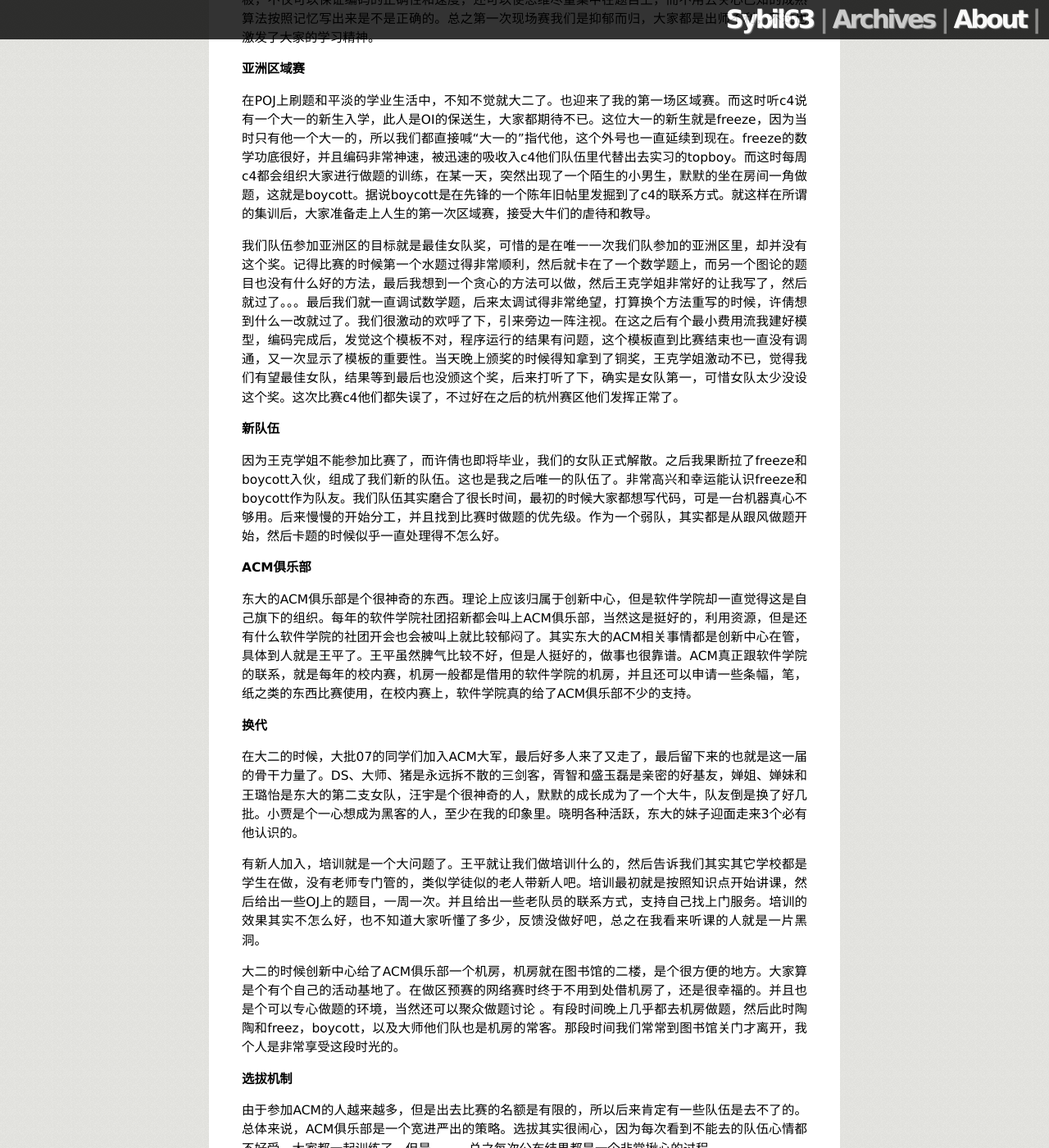
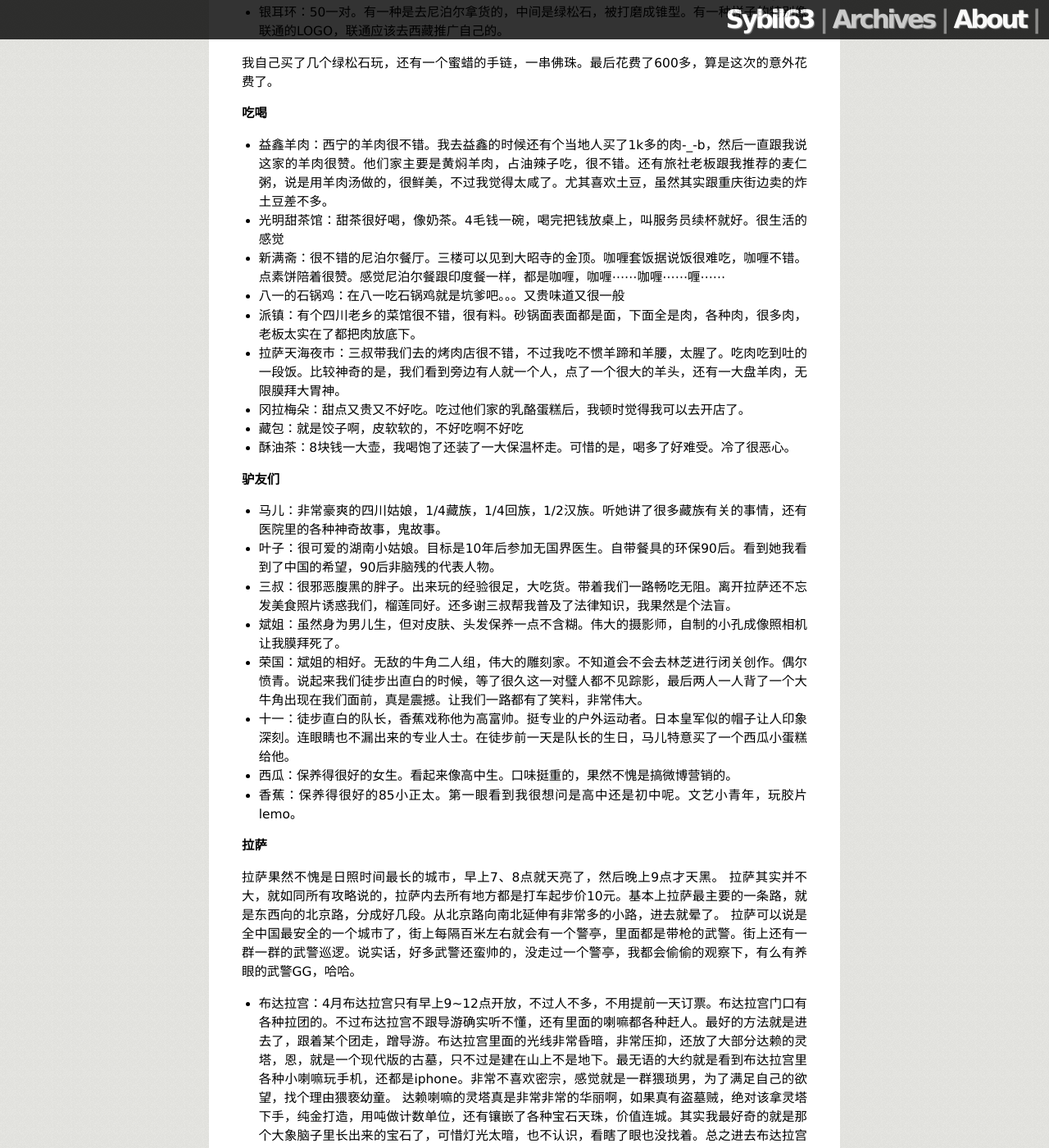
Before and after one commit to sybil63/sybil63-oldBlog-jekyll, a Jekyll site: the page built from index.html, in a window 1280 px wide and 1400 px high, scrolled down 1024 px. Shown: the whole window at 82% size. Built offline with Jekyll 4.4.1, drawn with Linux system fonts in a browser that asks for light colours; Markdown is read by kramdown in place of the engine named in the settings; some of the changed text lies outside the part shown.

Commit message:
MOD: new post

```diff
--- a/_posts/2012-04-18-ACM-memoir.md
+++ b/_posts/2012-04-18-ACM-memoir.md
@@ -38,7 +38,7 @@ ACM对于我来说是什么呢？可以获得快乐，填补大学生活空虚
 
 有新人加入，培训就是一个大问题了。王平就让我们做培训什么的，然后告诉我们其实其它学校都是学生在做，没有老师专门管的，类似学徒似的老人带新人吧。培训最初就是按照知识点开始讲课，然后给出一些OJ上的题目，一周一次。并且给出一些老队员的联系方式，支持自己找上门服务。培训的效果其实不怎么好，也不知道大家听懂了多少，反馈没做好吧，总之在我看来听课的人就是一片黑洞。
 
-大二的时候创新中心给了ACM俱乐部一个机房，机房就在图书馆的二楼，是个很方便的地方。大家算是个有个自己的活动基地了。在做区预赛的网络赛时终于不用到处借机房了，还是很幸福的。并且也是个可以专心做题的环境，当然还可以聚众做题讨论 。有段时间晚上几乎都去机房做题，然后此时陶陶和freez，boycott，以及大师他们队也是机房的常客。那段时间我们常常到图书馆关门才离开，我个人是非常享受这段时光的。
+大二的时候创新中心给了ACM俱乐部一个机房，机房就在图书馆的二楼，是个很方便的地方。大家算是个有个自己的活动基地了。在做区预赛的网络赛时终于不用到处借机房了，还是很幸福的。并且也是个可以专心做题的环境，当然还可以聚众做题讨论 。有段时间晚上几乎都去机房做题，然后此时陶陶和freeze，boycott，以及大师他们队也是机房的常客。那段时间我们常常到图书馆关门才离开，我个人是非常享受这段时光的。
 
 ## 选拔机制
 由于参加ACM的人越来越多，但是出去比赛的名额是有限的，所以后来肯定有一些队伍是去不了的。总体来说，ACM俱乐部是一个宽进严出的策略。选拔其实很闹心，因为每次看到不能去的队伍心情都不好受，大家都一起训练了，但是⋯⋯。总之每次公布结果都是一个非常揪心的过程。
--- /dev/null
+++ b/_posts/2012-04-23-tibet.md
@@ -0,0 +1,107 @@
+---
+published: true
+layout: post
+title: 西藏四月
+date: 2012-04-23 22:50
+comments: false
+categories: []
+---
+
+## 行程：
+* D1：北京——西宁
+* D2：益鑫羊肉午饭——东关大清真寺——西宁——拉萨
+* D3：1点到达拉萨——闲逛——某甜茶馆晚饭——闲逛——回旅社和穿珠子的小光头聊天
+* D4：布达拉宫——午饭——大昭寺——见驴友——光明甜茶馆——尼泊尔餐——闲逛——楼顶看布达拉宫聊天
+* D5：拉萨——八一——石锅鸡——门巴族的故事
+* D6：八一——派镇——午饭——徒步——直白村——晚饭——和店主一家唱歌喝酒
+* D7：直白村——徒步——派镇——午饭——江边散步——八一——路管局——晚饭
+* D8：八一——拉萨——色拉寺——八廓街——烤肉——冈拉梅朵——不知名小酒吧
+* D9：拉萨——西宁
+* D10：西宁——北京
+
+## 花费
+* 来回路费：到西宁机票630 + 进藏火车硬卧499 + 拉萨到西宁硬座219 + 西宁到北京机票490 = 1838
+* 各种门票：清真寺15 + 布达拉宫100 + 大昭寺80 + 色拉寺50 + 大峡谷150 = 395
+* 其他车费：各种打车费266 + 拉萨到八一来回280 + 八一到派镇60 = 606
+* 食宿：688
+* 合计：3527
+
+## 购物
+路上我们认识了一个多次入藏的老驴，也就是邪恶的三叔。三叔认识以前来的时候机缘巧合认识一个藏族姑娘卓玛，就带我们去购物了，所谓的不被坑购物。据说这位卓玛的男朋友是一个很帅的武警，可惜我们无缘得见。我就写下卓玛那里东西的大概价格吧，都是真货的价格大约就这样，假的就不知道了。不会认
+
+* 佛珠：这边比较好的佛珠大约60~80一串，目测应该不是本地的。
+* 绿松石：假的很多，都是染色的，据说暴力的拿石头在地上磨就掉色了。新的绿松石很便宜，机器打磨的那种，10~20/g，老的绿松石根据品质价格不同，30、50、80/g的都有。据说老的绿松石有神奇的效果，但是老的石头不就是被人戴的时间比较长么，买个新的戴个几十年也老了。。。这个神奇的效果让我不由得想到，被鬼魂附身了么？
+* 蜜蜡：比较好看的蜜蜡手链，就是珠子很透亮的那种，100一个的样子。品质差的50。还有蜜蜡的佛珠也是100的样子。当然都是新的蜜蜡，老蜜蜡什么的没看到。蜜蜡的石头称量大约是15/g。
+* 银耳环：50一对。有一种是去尼泊尔拿货的，中间是绿松石，被打磨成锥型。有一种样子的特别像联通的LOGO，联通应该去西藏推广自己的。
+
+我自己买了几个绿松石玩，还有一个蜜蜡的手链，一串佛珠。最后花费了600多，算是这次的意外花费了。
+
+## 吃喝
+* 益鑫羊肉：西宁的羊肉很不错。我去益鑫的时候还有个当地人买了1k多的肉-_-b，然后一直跟我说这家的羊肉很赞。他们家主要是黄焖羊肉，占油辣子吃，很不错。还有旅社老板跟我推荐的麦仁粥，说是用羊肉汤做的，很鲜美，不过我觉得太咸了。尤其喜欢土豆，虽然其实跟重庆街边卖的炸土豆差不多。
+* 光明甜茶馆：甜茶很好喝，像奶茶。4毛钱一碗，喝完把钱放桌上，叫服务员续杯就好。很生活的感觉
+* 新满斋：很不错的尼泊尔餐厅。三楼可以见到大昭寺的金顶。咖喱套饭据说饭很难吃，咖喱不错。点素饼陪着很赞。感觉尼泊尔餐跟印度餐一样，都是咖喱，咖喱⋯⋯咖喱⋯⋯喱⋯⋯
+* 八一的石锅鸡：在八一吃石锅鸡就是坑爹吧。。。又贵味道又很一般
+* 派镇：有个四川老乡的菜馆很不错，很有料。砂锅面表面都是面，下面全是肉，各种肉，很多肉，老板太实在了都把肉放底下。
+* 拉萨天海夜市：三叔带我们去的烤肉店很不错，不过我吃不惯羊蹄和羊腰，太腥了。吃肉吃到吐的一段饭。比较神奇的是，我们看到旁边有人就一个人，点了一个很大的羊头，还有一大盘羊肉，无限膜拜大胃神。
+* 冈拉梅朵：甜点又贵又不好吃。吃过他们家的乳酪蛋糕后，我顿时觉得我可以去开店了。
+* 藏包：就是饺子啊，皮软软的，不好吃啊不好吃
+* 酥油茶：8块钱一大壶，我喝饱了还装了一大保温杯走。可惜的是，喝多了好难受。冷了很恶心。
+
+## 驴友们
+* 马儿：非常豪爽的四川姑娘，1/4藏族，1/4回族，1/2汉族。听她讲了很多藏族有关的事情，还有医院里的各种神奇故事，鬼故事。
+* 叶子：很可爱的湖南小姑娘。目标是10年后参加无国界医生。自带餐具的环保90后。看到她我看到了中国的希望，90后非脑残的代表人物。
+* 三叔：很邪恶腹黑的胖子。出来玩的经验很足，大吃货。带着我们一路畅吃无阻。离开拉萨还不忘发美食照片诱惑我们，榴莲同好。还多谢三叔帮我普及了法律知识，我果然是个法盲。
+* 斌姐：虽然身为男儿生，但对皮肤、头发保养一点不含糊。伟大的摄影师，自制的小孔成像照相机让我膜拜死了。
+* 荣国：斌姐的相好。无敌的牛角二人组，伟大的雕刻家。不知道会不会去林芝进行闭关创作。偶尔愤青。说起来我们徒步出直白的时候，等了很久这一对璧人都不见踪影，最后两人一人背了一个大牛角出现在我们面前，真是震撼。让我们一路都有了笑料，非常伟大。
+* 十一：徒步直白的队长，香蕉戏称他为高富帅。挺专业的户外运动者。日本皇军似的帽子让人印象深刻。连眼睛也不漏出来的专业人士。在徒步前一天是队长的生日，马儿特意买了一个西瓜小蛋糕给他。
+* 西瓜：保养得很好的女生。看起来像高中生。口味挺重的，果然不愧是搞微博营销的。
+* 香蕉：保养得很好的85小正太。第一眼看到我很想问是高中还是初中呢。文艺小青年，玩胶片lemo。
+
+## 拉萨
+拉萨果然不愧是日照时间最长的城市，早上7、8点就天亮了，然后晚上9点才天黑。
+拉萨其实并不大，就如同所有攻略说的，拉萨内去所有地方都是打车起步价10元。基本上拉萨最主要的一条路，就是东西向的北京路，分成好几段。从北京路向南北延伸有非常多的小路，进去就晕了。
+拉萨可以说是全中国最安全的一个城市了，街上每隔百米左右就会有一个警亭，里面都是带枪的武警。街上还有一群一群的武警巡逻。说实话，好多武警还蛮帅的，没走过一个警亭，我都会偷偷的观察下，有么有养眼的武警GG，哈哈。
+
+* 布达拉宫：4月布达拉宫只有早上9~12点开放，不过人不多，不用提前一天订票。布达拉宫门口有各种拉团的。不过布达拉宫不跟导游确实听不懂，还有里面的喇嘛都各种赶人。最好的方法就是进去了，跟着某个团走，蹭导游。布达拉宫里面的光线非常昏暗，非常压抑，还放了大部分达赖的灵塔，恩，就是一个现代版的古墓，只不过是建在山上不是地下。最无语的大约就是看到布达拉宫里各种小喇嘛玩手机，还都是iphone。非常不喜欢密宗，感觉就是一群猥琐男，为了满足自己的欲望，找个理由猥亵幼童。
+达赖喇嘛的灵塔真是非常非常的华丽啊，如果真有盗墓贼，绝对该拿灵塔下手，纯金打造，用吨做计数单位，还有镶嵌了各种宝石天珠，价值连城。其实我最好奇的就是那个大象脑子里长出来的宝石了，可惜灯光太暗，也不认识，看瞎了眼也没找着。总之进去布达拉宫看看他们住的地方，听导游讲讲故事还是不错的。而且布达拉宫里有仓央嘉措的塑像，仔细看了下，还蛮帅的，难怪绯闻缠身。
+
+* 大昭寺：进去就是看看传说中的释迦摩尼12岁等身象。确实很金碧辉煌，不过又是一个灯光昏暗压抑的地方，而我不喜欢灯光昏暗的地方。又是各种宗教壁画的塑像，到哪里都能看到四大天王。。。好多人去参拜释迦摩尼的佛像，还有喇嘛拿手机拍照，不是说不许拍照的嘛？并且我个人觉得很搞笑的是，导游一边跟我们说，藏族人不像内地人一样求今生的荣华富贵，只求来生。一边遇到哪个佛就说这个可以保佑啥啥啥，你们可以拜拜，导游也跟内地人入乡随俗了么。在这里听说了文成公主和尼泊尔的迟尊公主都没有后代留下来，果然是政治啊。另一个知识的普及是，原来文成公主是第n号小老婆，顿时觉得再也不相信爱情了。
+
+* 色拉寺：终于有一个不昏暗暗的寺庙的感觉，可能是因为都没进房间里吧。色拉寺也是建在山上的，只是半山腰的位置而已，山顶是一个天葬台，不知道为什么这么多人想看天葬，是因为不许看的原因么？要看某种动物肢解人类并吃掉，去看恐怖片就好了嘛。从山脚往上走到色拉寺，路边都是单独的小院落，应该都是喇嘛们居住的地方。色拉寺的辩经场其实不大，辩经场被几棵大树笼罩，每当太阳变换位置的时候，树影也跟着变化，非常漂亮。这里来了好多的外国人，各种拍照啊，谁说外国人都是用眼睛看的，赤果果的胡说啊。不知道是不是语言不通的关系，喇嘛说的不许进场地拍照嘛，好多外国人直接跑到中间去了，汗颜。
+
+其实拉萨这边很多当地的藏族人还是挺好的，也没有什么敌意。问路什么的都很热情的。不过四川人确实很多，连在车上看到一个长相非常西藏的大姐都是四川人。记得当时饿了随便进了一个茶馆吃东西。我本来只要了5个藏包，结果老板还送了5个，真是好人啊，大约是老板看我挺饿的，怕我吃不饱吧，哈哈。
+
+拉萨这边其实跟内地发展中的小城市很像了，唯一的区别是大家对宗教的狂热吧。我最大的疑问就是，每天这么多的游客去寺庙，这些喇嘛们还有心思修行么。
+
+拉萨这边的物价挺高的，接近北京了。因为高海拔地区，所以工资也高。还因为缺氧，所以上去后脑子容易糊掉，智商下降。我不得不想，是不是因为海拔高人们没那么多鬼心思，所以特别容易相信一些宗教的东西。
+
+
+## 林芝
+由于前段时间川藏线出了车祸，所以现在从拉萨到林芝都是限速的。以前只走5、6小时的路程，现在要走8~10个小时。而从八一到派镇大约4、5个小时，一路上的风景非常美丽。
+
+其实我是为了南迦巴瓦而去的。幸运的是能看到南迦巴瓦，不幸的是只能看到一点点山峰和一点点时间。不过也算有缘了，因为那几天都是大阴天，雾气还特别重。林芝的桃花确实很美，而且不是稀稀拉拉的一棵一棵，而是漫山遍野成林的桃树。一大片一大片的桃花诱惑人心。虽然天阴拍不出来，但是峡谷里遍地的桃花伴随着碧玉般雅鲁藏布江，在雪山的存托下就像世外桃源一般，神秘而不可侵犯。
+
+虽然八一有个桃花节，还搞了个桃花村，但实际上在八一周围，所有的村子都可以称作桃花村，没到一个村落都有成片的桃林。据去了桃花村的三叔说，桃花村还不如八一到派镇路上的村子。
+
+从八一到派镇是伴随着尼洋河走，走到一半的地方，尼洋河汇入雅鲁藏布江，河水就从天蓝变成了碧绿。而河边的沙子洁白细腻，非常美丽。河中央会有一片一片的沙地，据说是冬天水退去的时候，风把河岸上的细沙吹到河中央行程的，偶尔河中央的沙地上还会有树林。同行的男生在说，这里好适合拍婚纱照。
+
+从八一到派镇都属于雅鲁藏布江大峡谷景区，需要买门票。徒步票是150，4月前半价。全票是460的样子，包括什么景区车，船票。这里的门票真是坑爹，这种恶心的旅游部门，随便搞个栅栏乱收费的行为真是令人发指。逃票其实是可以逃的，只是不能在景区门口下车，在到了派镇就立刻下车沿着江边走进去就行了。但是需要特别注意周边没有当地的人，因为三叔他们逃票的时候被当地的人看到了，直接带着景区管理人就下来抓他们上去买票了，可怜三叔还特意脱了冲锋衣低调行走。
+
+徒步到直白村非常需要驱蚊药水。一路上都是蚊子，确切的说是苍蝇围着转，一不小心就补充蛋白质了。徒步的路还是很好走的，都是水泥路，少了点走小路的乐趣。这一路都是沿着雅鲁藏布江走的，感觉非常好，如果没有苍蝇。南迦巴瓦是在徒步的右手边，要走到观景台之后才能看到。不靠谱的某黑导游看到雪山就跟我说这是南迦巴瓦，也不知道有多少不知名雪山被迫改名。
+
+南迦巴瓦是意思直指天空的长矛，不知道为什么，第一次听到南迦巴瓦这个名字我就想看看这座雪山。南迦巴瓦的主峰非常锋利，尖锐，是个美丽的三角形。在阳光的照耀下金光闪闪，所以大家才这么喜欢看日照金山吧。很想看一次完整的南迦巴瓦。我以后还会再去的，下次去就徒步进墨脱了。
+
+直白村就在南迦巴瓦的山脚，可惜到了直白村，山峰已经隐藏在雾气之中。从直白再往里一直走，就能到墨脱。十一讲了一个很可怕的关于生活在墨脱的门巴族的故事，据说因为林芝这边都是流放的藏族，所以都不是什么很善良的人，而门巴族就是这群不善份子之一。他们精通下毒，并且是传女不传男。如果门巴族的女人，看到你是一个幸福的人，那么她们会对你下毒，并偷走你的幸福(虽然我不知道这个偷走算不算毒死）。总之一路上，我和马儿只要看到藏族的女人，都会相望无言。
+
+## 思绪
+马儿说来西藏的不然是失恋的，不然是寻找信仰的，不然就是装13的，哈哈。其实还有一种是没事找事的。
+西藏的事情听说过太多太多，被各种神化，各种人来了之后说受到了不少的震撼，心灵被洗礼了。
+来了之后，我果然又一次无比认真的认识到，我果然是个俗人，连西藏都洗礼不了了。
+
+对于藏族人对宗教的狂热追求，信仰，我感到理解不能。尤其不能理解的是，转了很多圈就开悟了？就成佛了？拜了寺庙把钱都捐给寺庙了就升华了？总觉得求神拜佛浪费这么多时间精力，还不如去植树造林来得实际。真要造福人类就做一个环保主义者或许更好吧。
+
+虽然宗教自古以来就是统治的强力工具，但不能否认的是，大部分宗教最初应该是承载着创始人的美好愿望诞生的。
+宗教信仰的好处也很多，比如给了人生活的目标，不会迷茫，不会空虚。比如大多数宗教原本宣扬的东西都是好的，道德的，诚心信仰就能塑造出一个个道德的楷模。又比如一些宗教典故里含有人生的哲理，熟读常思可以提高人们的思想境界。还有很多其他的好处，比如稳定社会治安等等。当然，坏处也不少，比如使人们把一切都依靠一个虚无的神，而失去了对自己的把握。也比如人们把一切不能求解的问题都归于命运，而不去深思。
+宗教因为不是完美的，遭到统治阶级的利用。砍掉了一些东西，加入了一些东西，进行了改造。也不由得让我想起了媒体的功能，让人看到事实，只是隐藏一部分重要的内容，误导人们的判断。
+
+对我来说，如果有自己的目标，自己的追求，自己理想的世界，并为之努力的话，有没有宗教，信不信宗教都无所谓。但是要找到为之兴奋的目标，其实是很难的。宗教的好处是，不用自己去寻找，他们已经帮忙找到了。或许我追求的目标会随着时间的改变而变化，也或许我会发觉我追求的东西一文不值，但没有什么好害怕担心的，只要对自己没有什么遗憾就好，不会后悔我没有勇气走下去就好。
```
Also changed, not shown: other parts of _posts/2012-04-18-ACM-memoir.md (+1 -1 lines).
